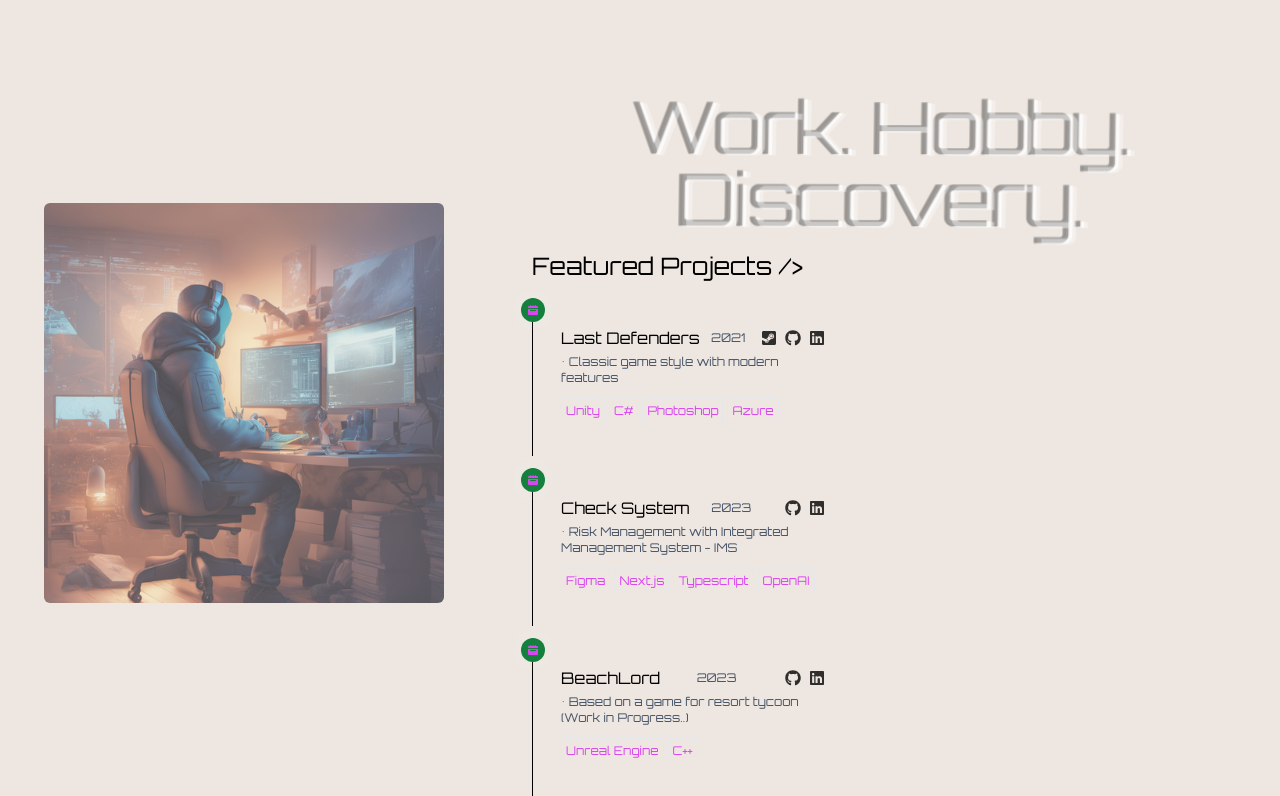
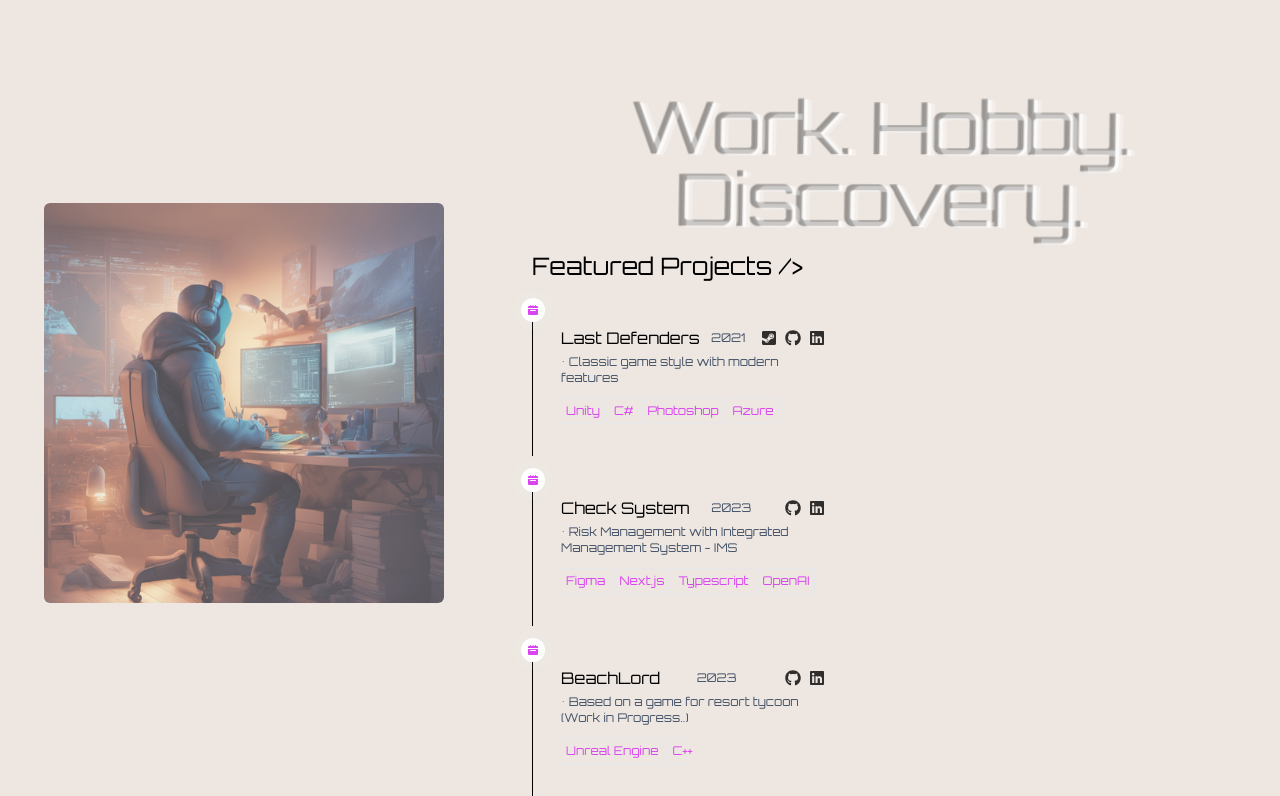
Before and after one commit to DiegoCstyles/portfolio, a Next.js app: page / in a window 1280 px wide. Shown: the part 2126-2922 px from the top of the page. Built offline with nearby package versions, Linux system fonts and the light colour scheme.

Commit message:
Update Section.tsx

```diff
--- a/components/Projects/Section.tsx
+++ b/components/Projects/Section.tsx
@@ -102,7 +102,7 @@ const Section = ({ currentLanguage }: ProjectsProps) => {
 
               <div key={index} className="mt-3 text-sm justify-center items-center ">
                 <ol className="relative border-l border-black dark:border-gray-700">
-                  <span className="absolute flex items-center justify-center w-6 h-6 bg-green-700 dark:bg-lime-900 rounded-full -left-3 ring-8 ring-white/5 dark:ring-gray-900/5">
+                  <span className="absolute flex items-center justify-center w-6 h-6 bg-white dark:bg-white rounded-full -left-3 ring-8 ring-white/5 dark:ring-gray-900/5">
                       <svg className="w-2.5 h-2.5 text-fuchsia-500 dark:text-fuchsia-500" aria-hidden="true" xmlns="http://www.w3.org/2000/svg" fill="currentColor" viewBox="0 0 20 20">
                           <path d="M20 4a2 2 0 0 0-2-2h-2V1a1 1 0 0 0-2 0v1h-3V1a1 1 0 0 0-2 0v1H6V1a1 1 0 0 0-2 0v1H2a2 2 0 0 0-2 2v2h20V4ZM0 18a2 2 0 0 0 2 2h16a2 2 0 0 0 2-2V8H0v10Zm5-8h10a1 1 0 0 1 0 2H5a1 1 0 0 1 0-2Z"/>
                       </svg>
```
